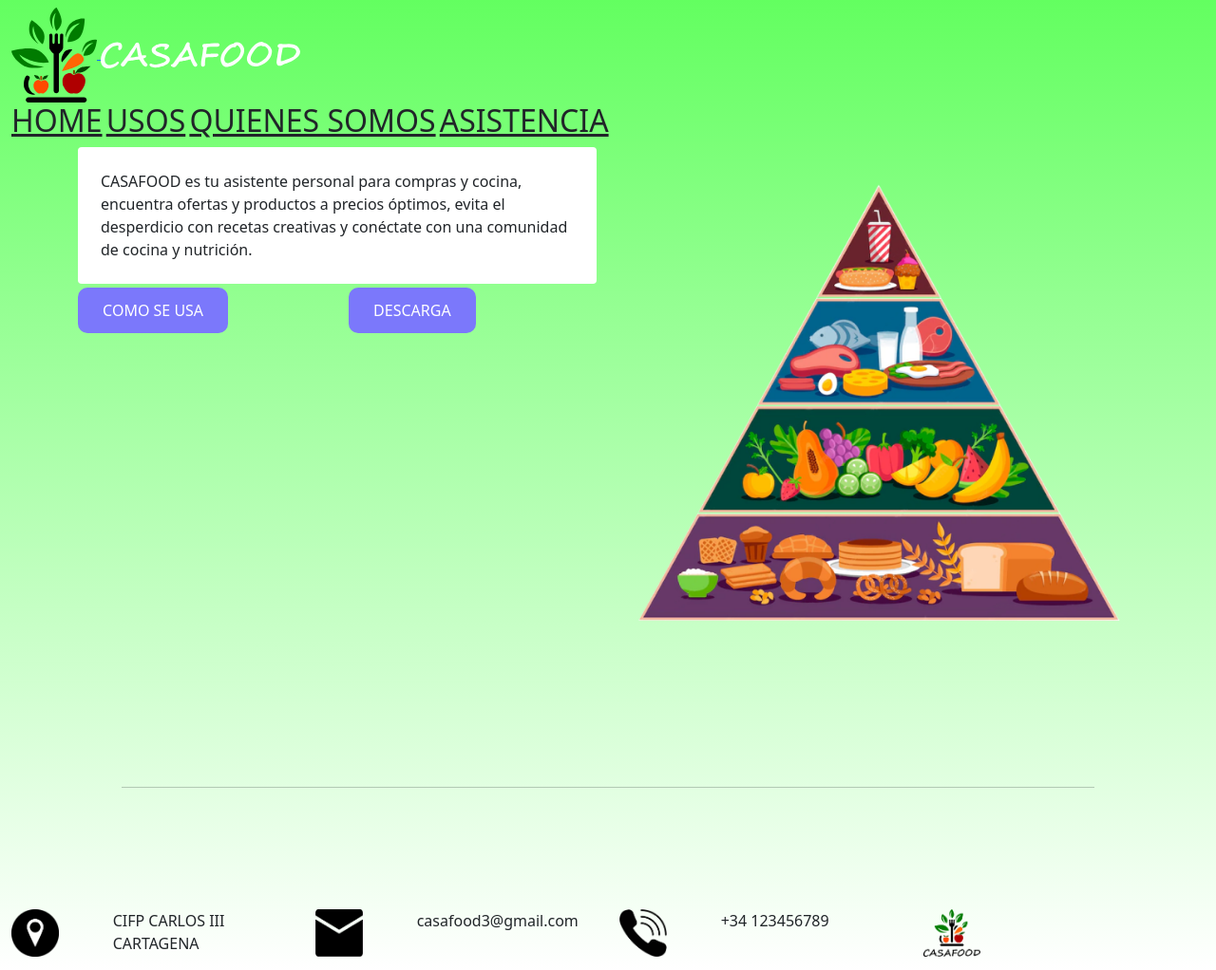
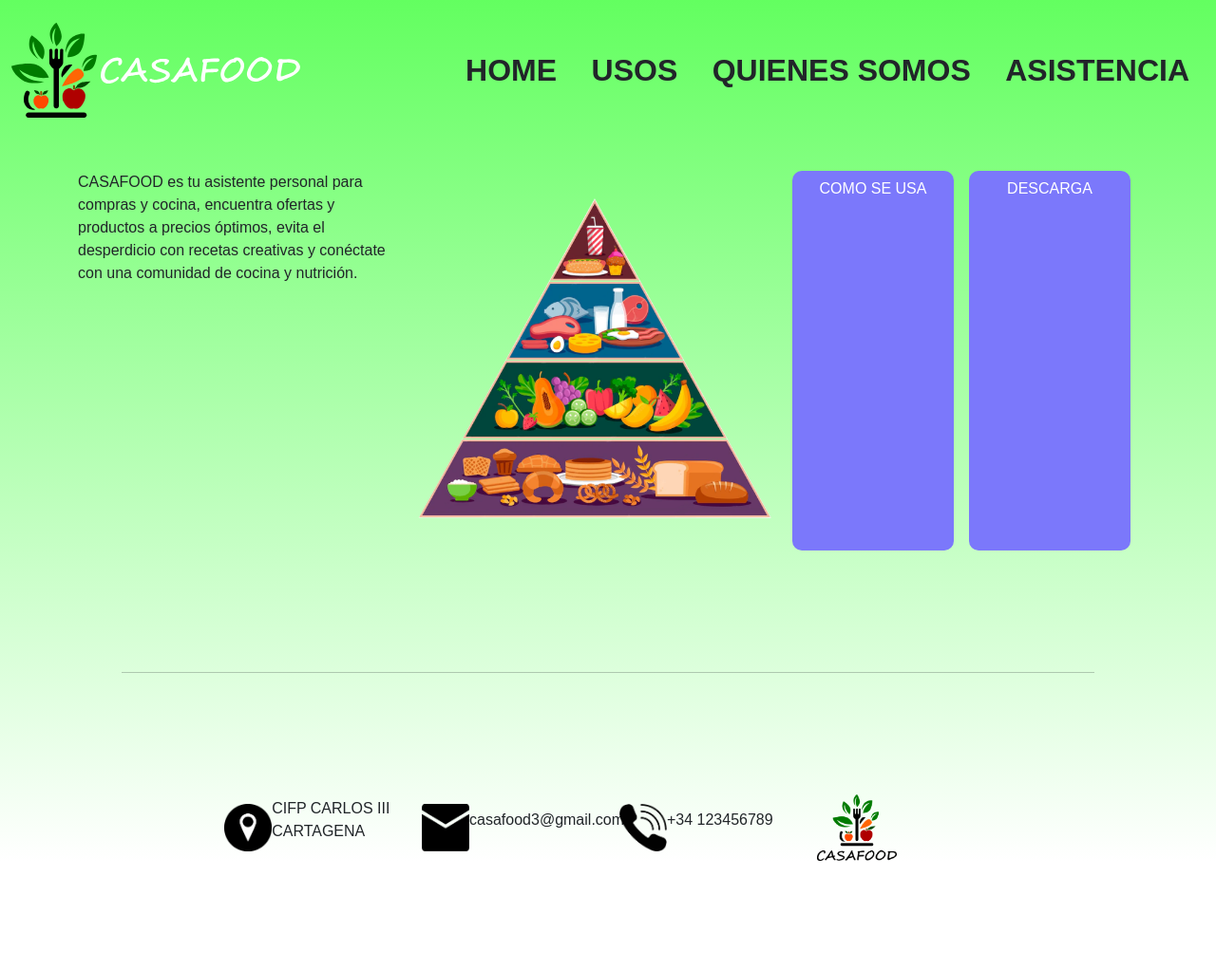
Before and after one commit to mxrqxxz/Casafood, a plain HTML site: page index.html in a window 1280 px wide. Shown: the whole page at 95% size. After the commit the page ends 907 px from the top, so only its background shows below. Drawn offline with Linux system fonts and the light colour scheme; a web font is replaced by a local one.

Commit message:
index bt5

```diff
--- a/custom.css
+++ b/custom.css
@@ -1,3 +1,5 @@
+@import url('https://fonts.googleapis.com/css2?family=Inria+Sans:wght@300;700&display=swap');
+
 .fondo {
     background-color: white;
     background: linear-gradient(180deg, #63FF60 0%, #FFF 100%);
@@ -12,11 +14,11 @@
 }
 
 .icono {
-    max-width: 50px;
+    height: 50px;
 }
 
 .logoFooter {
-    max-height: 50px;
+    height: 70px;
 }
 
 .botonesIndex {
@@ -24,7 +26,8 @@
     color: white;
     background-color: #7B78FB;
     border-radius: 10px;
-    padding: 5% 10% 5% 10%;
+    padding: 1.5% 5% 1.5% 5%;
+    width: 170px;
 }
 
 a:hover {
@@ -34,6 +37,7 @@ a:hover {
 hr {
     margin: 10%;
 }
+
 .menu {
     max-width: 50px;
 }
@@ -41,3 +45,11 @@ hr {
 .piramide {
     width: 400;
 }
+
+* {
+    font-family: 'Inria Sans', sans-serif;
+}
+
+a{
+    text-decoration: none;
+}
--- a/index.html
+++ b/index.html
@@ -14,18 +14,19 @@
     <div class="fondo">
         <header class="container-fluid">
             <div class="row">
-                <nav class="navbar">
-                    <a class="col-10 col-sm-12" href="#">
+                <nav
+                    class="navbar col-12 justify-content-sm-center justify-content-md-between justify-content-lg-between">
+                    <a class="mt-3" href="#">
                         <img class="logo" src="images/logoCasasFood.svg" alt="">
                         <img class="imagen" src="images/EMPRESAletteringblanco.svg" alt="">
                     </a>
-                    <div class="d-none d-sm-block">
-                        <a class="col-3 h2 text-dark" href="#">HOME</a>
-                        <a class="col-3 h2 text-dark" href="#">USOS</a>
-                        <a class="col-3 h2 text-dark" href="#">QUIENES SOMOS</a>
-                        <a class="col-3 h2 text-dark" href="#">ASISTENCIA</a>
+                    <div class="d-none d-sm-block mt-3">
+                        <a class="h2 text-dark mx-3 fw-bold" href="#">HOME</a>
+                        <a class="h2 text-dark mx-3 fw-bold" href="#">USOS</a>
+                        <a class="h2 text-dark mx-3 fw-bold" href="#">QUIENES SOMOS</a>
+                        <a class="h2 text-dark mx-3 fw-bold" href="#">ASISTENCIA</a>
                     </div>
-                    <div class="col-2 d-sm-none">
+                    <div class="d-sm-none">
                         <img class="menu" src="images/menu.png" alt="Botón menú desplegable">
                     </div>
                 </nav>
@@ -33,79 +34,43 @@
         </header>
         <main class="container">
             <div class="row">
-                <div class="col-12 col-lg-6 ">
-
-                    <div class="row">
-                        <div class="col-12">
-                            <p class="p-4 bg-white rounded d-sm-none d-lg-block">CASAFOOD es tu asistente personal para compras
-                                y cocina, encuentra ofertas y
+                <div class="col-12 d-flex flex-column flex-lg-row justify-content-center mt-5">
+                    <div class="d-flex flex-column flex-md-row-reverse">
+                        <img class="img-fluid order-1 order-sm-0" src="images/piramideAlimenticia.png" alt=""
+                            style="width: 400px;">
+                        <p class="order-0 order-sm-1">CASAFOOD es tu asistente personal para compras y cocina,
+                            encuentra ofertas y
                             productos a precios óptimos, evita el desperdicio con recetas creativas y conéctate con una
                             comunidad de cocina
                             y nutrición.</p>
                     </div>
-                        <div class="col-6 d-none d-lg-block">
-                            <a class="botonesIndex" href="#">COMO SE USA</a>
+                    <div class="d-flex justify-content-center">
+                        <a class="btn botonesIndex order-2 order-sm-3 mx-2" href="#">COMO SE USA</a>
+                        <a class="btn botonesIndex order-3 order-sm-4 mx-2" href="#">DESCARGA</a>
                     </div>
-
-                        <div class="col-6 d-none d-lg-block">
-                            <a class="botonesIndex" href="#">DESCARGA</a>
-                        </div>
-                    </div>
-
-                </div>
-                <div class="col-12 col-lg-6">
-                    <img class="img-fluid" src="images/piramideAlimenticia.png" alt="">
-                </div>
-                <p class="d-none d-sm-block d-lg-none ">CASAFOOD es tu asistente personal para compras y cocina,
-                    encuentra ofertas y
-                    productos a precios óptimos, evita el desperdicio con recetas creativas y conéctate con una
-                    comunidad de cocina
-                    y nutrición.</p>
-
-                <div class="col-6">
-                    <a class="botonesIndex d-lg-none" href="#">COMO SE USA</a>
-                </div>
-
-                <div class="col-6">
-                    <a class="botonesIndex d-lg-none" href="#">DESCARGA</a>
                 </div>
             </div>
         </main>
         <hr>
         <footer class="container-fluid">
             <div class="row">
-                <div class="col-6 col-sm-3">
+                <div class="col-12 d-flex justify-content-center flex-grow-1">
                     <div class="row">
-                        <div class="col-4">
+                        <div class="col-6 col-sm-3 d-flex flex-row align-items-center">
                             <img class="icono" src="images/loc.png" alt="icono de ubicación">
-                        </div>
-                        <div class="col-8">
                             <p>CIFP CARLOS III CARTAGENA</p>
                         </div>
-                    </div>
-                </div>
-                <div class="col-6 col-sm-3">
-                    <div class="row">
-                        <div class="col-4">
+                        <div class="col-6 col-sm-3 d-flex flex-row align-items-center">
                             <img class="icono" src="images/mail.png" alt="icono de correo">
-                        </div>
-                        <div class="col-8">
                             <p>casafood3@gmail.com</p>
                         </div>
-                    </div>
-                </div>
-                <div class="col-6 col-sm-3">
-                    <div class="row">
-                        <div class="col-4">
+                        <div class="col-6 col-sm-3 d-flex flex-row align-items-center">
                             <img class="icono" src="images/phone.png" alt="icono de teléfono">
-                        </div>
-                        <div class="col-8">
                             <p>+34 123456789</p>
                         </div>
+                        <div class="col-6 col-sm-3 d-flex flex-row align-items-center">
+                            <img class="logoFooter" src="images/logoFooter.png" alt="Logo de la compañía">
                         </div>
-                </div>
-                <div class="col-6 col-sm-3">
-                    <img class="logoFooter" src="images/logoFooter.png" alt="Logo de la compañía">
                     </div>
                 </div>
         </footer>
```
Lines whose indentation alone changed are shown as unchanged.
